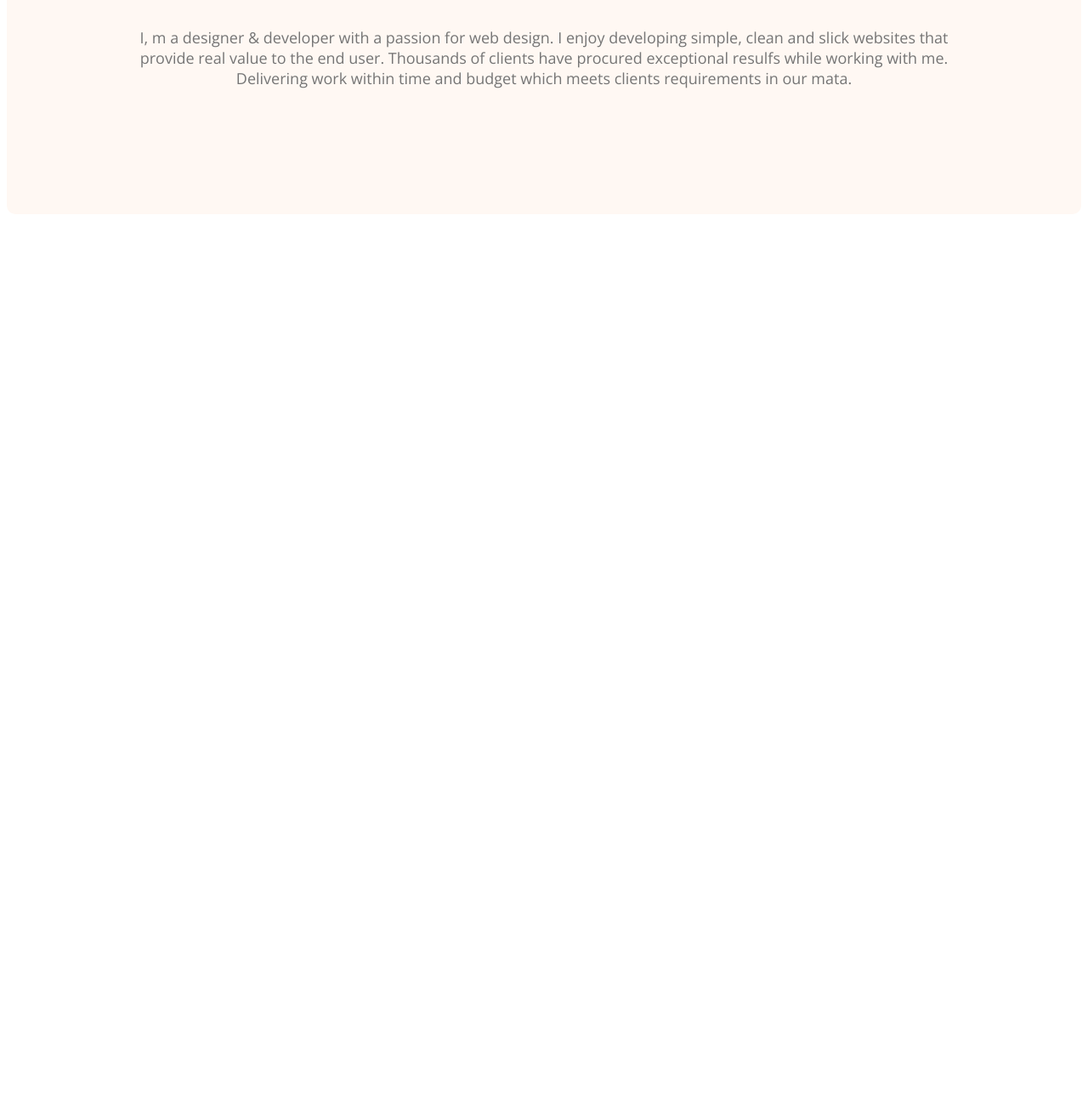
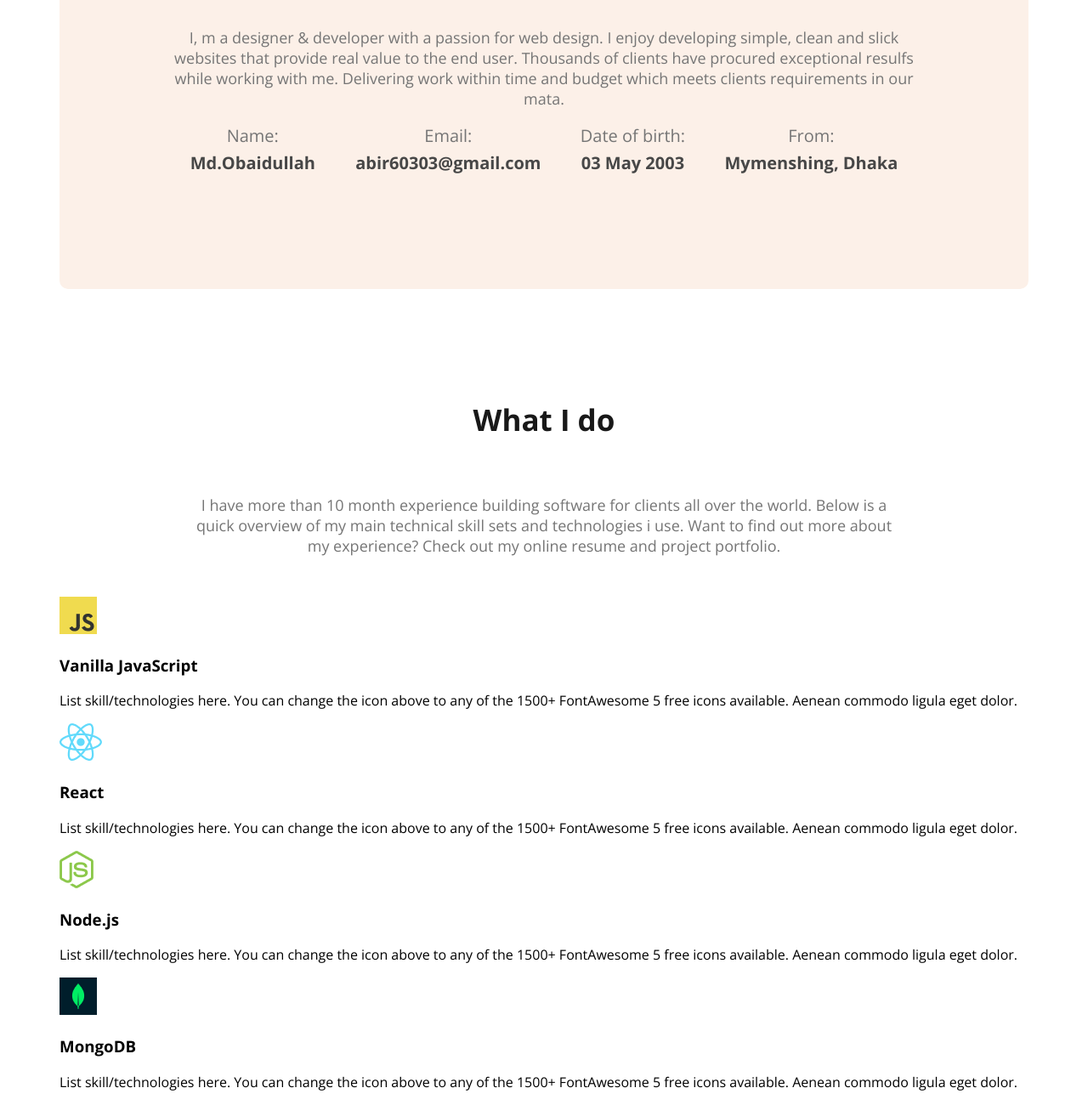
Before and after one commit to Obaidullah-ahsan/web-development-portfolio, a plain HTML site: page index.html in a window 1280 px wide. Shown: the part 1210-2510 px from the top of the page at 85% size. Before the commit the page ends 1592 px from the top, so only its background shows below. Drawn offline with nearby package versions, Linux system fonts and the light colour scheme.

Commit message:
added what i do and skill conteiner section

```diff
--- a/Styles/portfolio.css
+++ b/Styles/portfolio.css
@@ -24,7 +24,7 @@ body {
 }
 
 .section-description {
-    color:#757575;
+    color: #757575;
     text-align: center;
     font-size: 18px;
 }
@@ -79,7 +79,6 @@ nav li>a {
 
 .banner .profile-pic {
     width: 584px;
-    /* height: 676px; */
 }
 
 .banner-greeting {
@@ -95,9 +94,41 @@ nav li>a {
     margin-bottom: 20px;
 }
 
+main {
+    max-width: 1140px;
+    margin: 0 auto;
+}
+
 .about {
     padding: 130px;
     border-radius: 10px;
-    background-color: #FFF8F3;
+    background-color: #fcf0e8;
     margin: 130px 0;
 }
+
+.info-about-conteiner {
+    display: flex;
+    justify-content: space-around;
+}
+
+.about-info {
+    text-align: center;
+}
+
+.info-title {
+    color:#757575;
+    text-align: center;
+    font-size: 20px;
+    font-weight: 400;
+    margin: 0;
+}
+
+.info-description{
+    color:#474747;
+    font-size: 20px;
+    font-weight: 700;
+    margin: 5px;
+}
+#what-i-do-description{
+    padding: 30px 150px;
+}
--- a/index.html
+++ b/index.html
@@ -34,6 +34,50 @@
         <section class="about">
             <h3 class="section-title">About Me</h3>
             <p class="section-description">I, m a designer & developer with a passion for web design. I enjoy developing simple, clean and slick websites that provide real value to the end user. Thousands of clients have procured exceptional resulfs while working with me. Delivering work within time and budget which meets clients requirements in our mata.</p>
+            <div class="info-about-conteiner">
+                <div class="about-info">
+                    <h4 class="info-title">Name:</h4>
+                    <p class="info-description">Md.Obaidullah</p>
+                </div>
+                <div class="about-info">
+                    <h4 class="info-title">Email:</h4>
+                    <p class="info-description">abir60303@gmail.com</p>
+                </div>
+                <div class="about-info">
+                    <h4 class="info-title">Date of birth:</h4>
+                    <p class="info-description">03 May 2003</p>
+                </div>
+                <div class="about-info">
+                    <h4 class="info-title">From:</h4>
+                    <p class="info-description">Mymenshing, Dhaka</p>
+                </div>
+            </div>
+        </section>
+        <section>
+            <h3 class="section-title">What I do</h3>
+            <p id="what-i-do-description" class="section-description">I have more than 10 month experience building software for clients all over the world. Below is a quick overview of my main technical skill sets and technologies i use. Want to find out more about my experience? Check out my online resume and project portfolio.</p>
+            <div class="skill-conteiner">
+                <div class="skill">
+                    <img src="images/icons/js.png" alt="">
+                    <h3 class="skill-title">Vanilla JavaScript</h3>
+                    <p class="skill-description">List skill/technologies here. You can change the icon above to any of the 1500+ FontAwesome 5 free icons available. Aenean commodo ligula eget dolor.</p>
+                </div>
+                <div class="skill">
+                    <img src="images/icons/react.png" alt="">
+                    <h3 class="skill-title">React</h3>
+                    <p class="skill-description">List skill/technologies here. You can change the icon above to any of the 1500+ FontAwesome 5 free icons available. Aenean commodo ligula eget dolor.</p>
+                </div>
+                <div class="skill">
+                    <img src="images/icons/nodejs.png" alt="">
+                    <h3 class="skill-title">Node.js</h3>
+                    <p class="skill-description">List skill/technologies here. You can change the icon above to any of the 1500+ FontAwesome 5 free icons available. Aenean commodo ligula eget dolor.</p>
+                </div>
+                <div class="skill">
+                    <img src="images/icons/mongo.png" alt="">
+                    <h3 class="skill-title">MongoDB</h3>
+                    <p class="skill-description">List skill/technologies here. You can change the icon above to any of the 1500+ FontAwesome 5 free icons available. Aenean commodo ligula eget dolor.</p>
+                </div>
+            </div>
         </section>
     </main>
     <footer>
```
